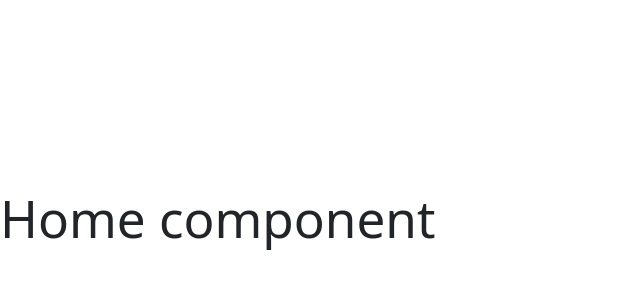
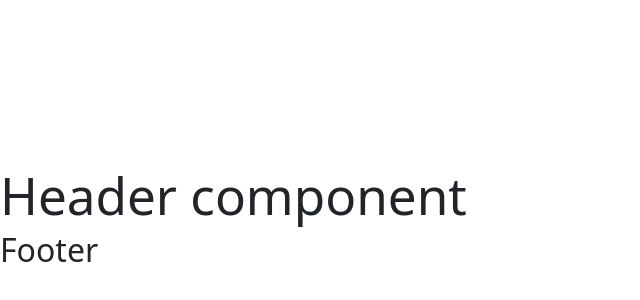
Before and after one commit to aadelop/react-metamask-shop, a React (Vite) app: page / in a window 1280 px wide. Shown: the part 178-478 px from the top of the page, without its empty margins (0-640 px from the left). Built offline with nearby package versions, Linux system fonts and the light colour scheme.

Commit message:
Adding core structure of Home component

```diff
--- a/src/components/Home.jsx
+++ b/src/components/Home.jsx
@@ -1,3 +1,12 @@
+import { Header } from "./Header";
+import { Footer } from "./Footer";
+import { Outlet } from "react-router-dom";
+
+
 export function Home(){
-    return <div><h1>Home component</h1></div>
+    return <div>
+        <Header></Header>
+        <Outlet></Outlet>
+        <Footer></Footer>
+    </div>
 }
```
